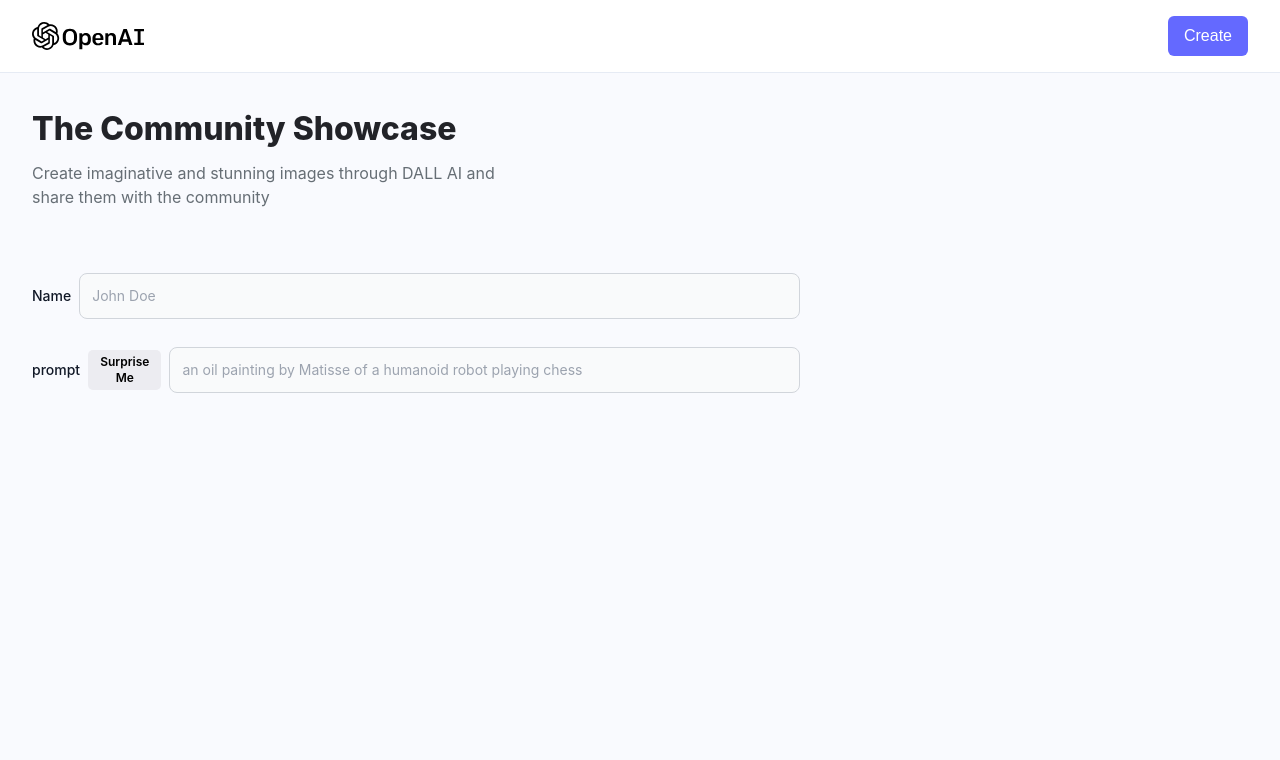
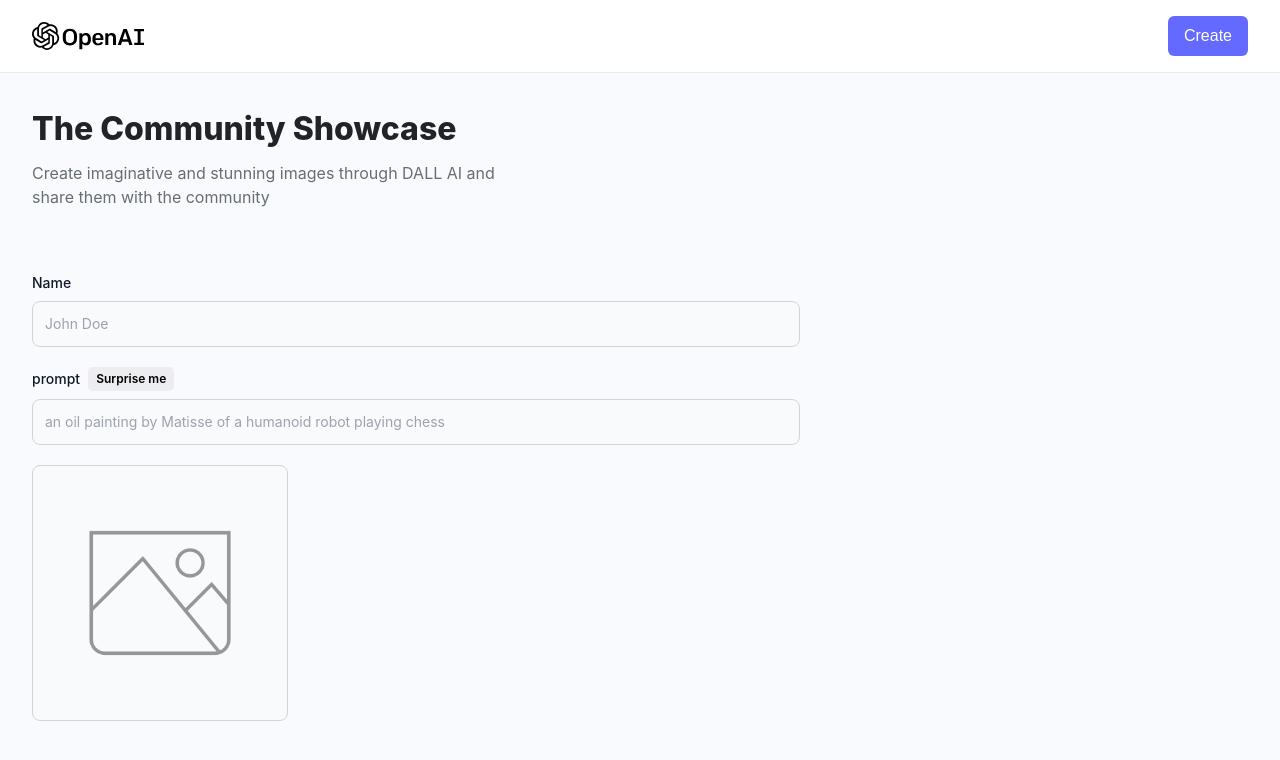
Before and after one commit to Raj-Thombare/DALL-E, a React (Vite) app in the folder client/: page /create-post in a window 1280 px wide. Shown: the top 760 px of the page. Built offline with nearby package versions, Linux system fonts and the light colour scheme; a web font is replaced by a local one.

Commit message:
fix surprise me button width

```diff
--- a/client/src/components/FormField.jsx
+++ b/client/src/components/FormField.jsx
@@ -7,25 +7,22 @@
   handleChange,
   isSurpriseMe,
   handleSurpriseMe,
-}) => {
-  return (
+}) => (
   <div>
     <div className="flex items-center gap-2 mb-2">
-        <label
-          htmlFor="name"
-          className="block text-sm font-medium text-gray-900"
-        >
+      <label htmlFor={name} className="block text-sm font-medium text-gray-900">
         {labelName}
       </label>
       {isSurpriseMe && (
         <button
           type="button"
           onClick={handleSurpriseMe}
-            className="font-semibold text-xs bg-[#ECECF1] py-1 px-2 rounded-[5px] text-black"
+          className="font-semibold text-xs bg-[#EcECF1] py-1 px-2 rounded-[5px] text-black"
         >
-            Surprise Me
+          Surprise me
         </button>
       )}
+    </div>
     <input
       type={type}
       id={name}
@@ -34,11 +31,9 @@
       value={value}
       onChange={handleChange}
       required
-          className="bg-gray-50 border border-gray-300 text-gray-900 text-sm rounded-lg focus:ring-[#4649ff] focus:border-[#4649ff] outline-none bloack w-full p-3"
+      className="bg-gray-50 border border-gray-300 text-gray-900 text-sm rounded-lg focus:ring-[#6469ff] focus:border-[#6469ff] outline-none block w-full p-3"
     />
   </div>
-    </div>
 );
-};
 
 export default FormField;
--- a/client/src/pages/CreatePost.jsx
+++ b/client/src/pages/CreatePost.jsx
@@ -53,6 +53,21 @@
             isSurpriseMe
             handleSurpriseMe={handleSurpriseMe}
           />
+          <div className="relative bg-gray-50 border border-gray-300 text-gray-900 text-sm rounded-lg focus:ring-blue-500 focus:border-blue-500 w-64 p-3 h-64 flex justify-center items-center">
+            {form.photo ? (
+              <img
+                src={form.photo}
+                alt={form.prompt}
+                className="w-full h-full object-contain"
+              />
+            ) : (
+              <img
+                src={preview}
+                alt="preview"
+                className="w-9/12 h-9/12 object-contain opacity-40"
+              />
+            )}
+          </div>
         </div>
       </form>
     </section>
```
Lines whose indentation alone changed are shown as unchanged.
